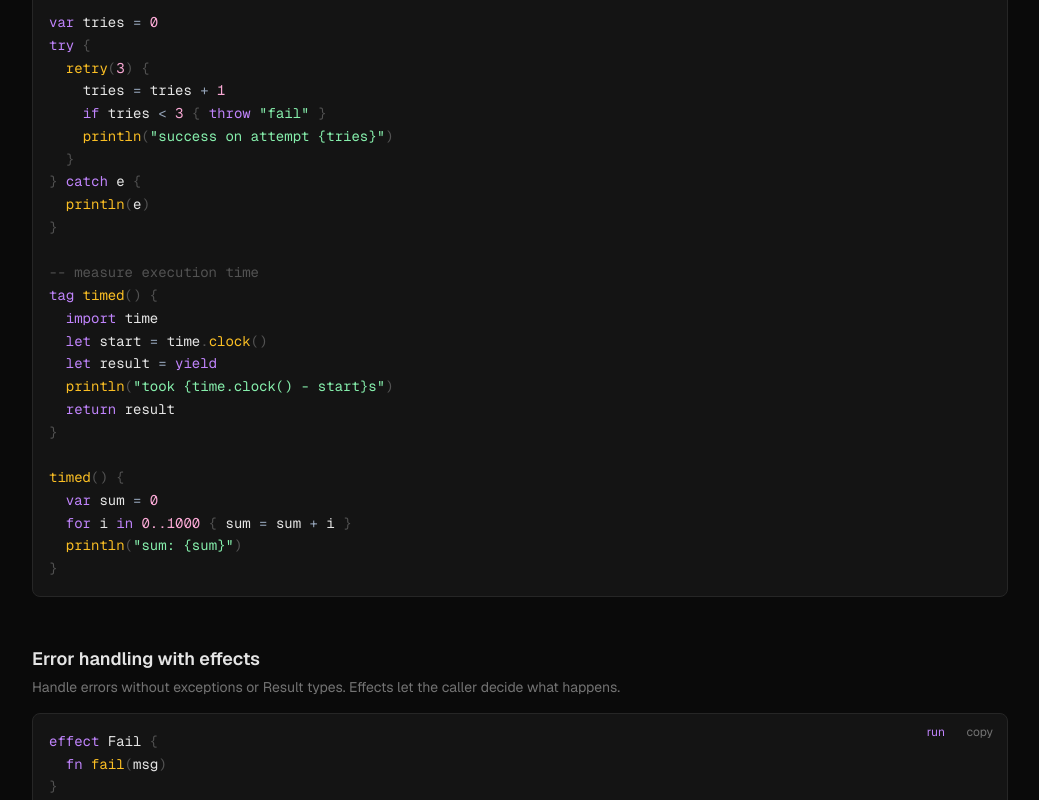
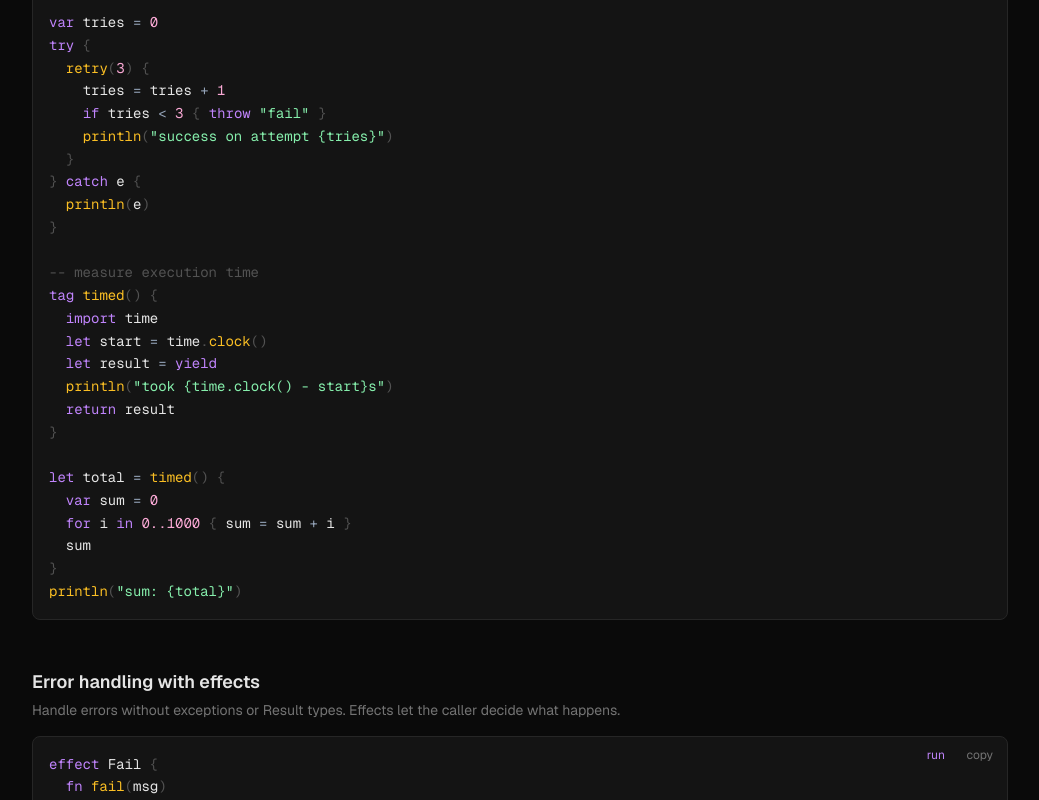
Before and after one commit to xs-lang0/xslang.org, a Next.js app: page /examples in a window 1280 px wide. Shown: the part 1656-2456 px from the top of the page, without its empty margins (120-1159 px from the left). Built offline with nearby package versions, Linux system fonts and the light colour scheme.

Commit message:
clean up timed tag example

```diff
--- a/src/app/examples/page.tsx
+++ b/src/app/examples/page.tsx
@@ -76,11 +76,12 @@ tag timed() {
   return result
 }
 
-timed() {
+let total = timed() {
   var sum = 0
   for i in 0..1000 { sum = sum + i }
-  println("sum: {sum}")
-}`,
+  sum
+}
+println("sum: {total}")`,
   },
   {
     title: "Error handling with effects",
```
